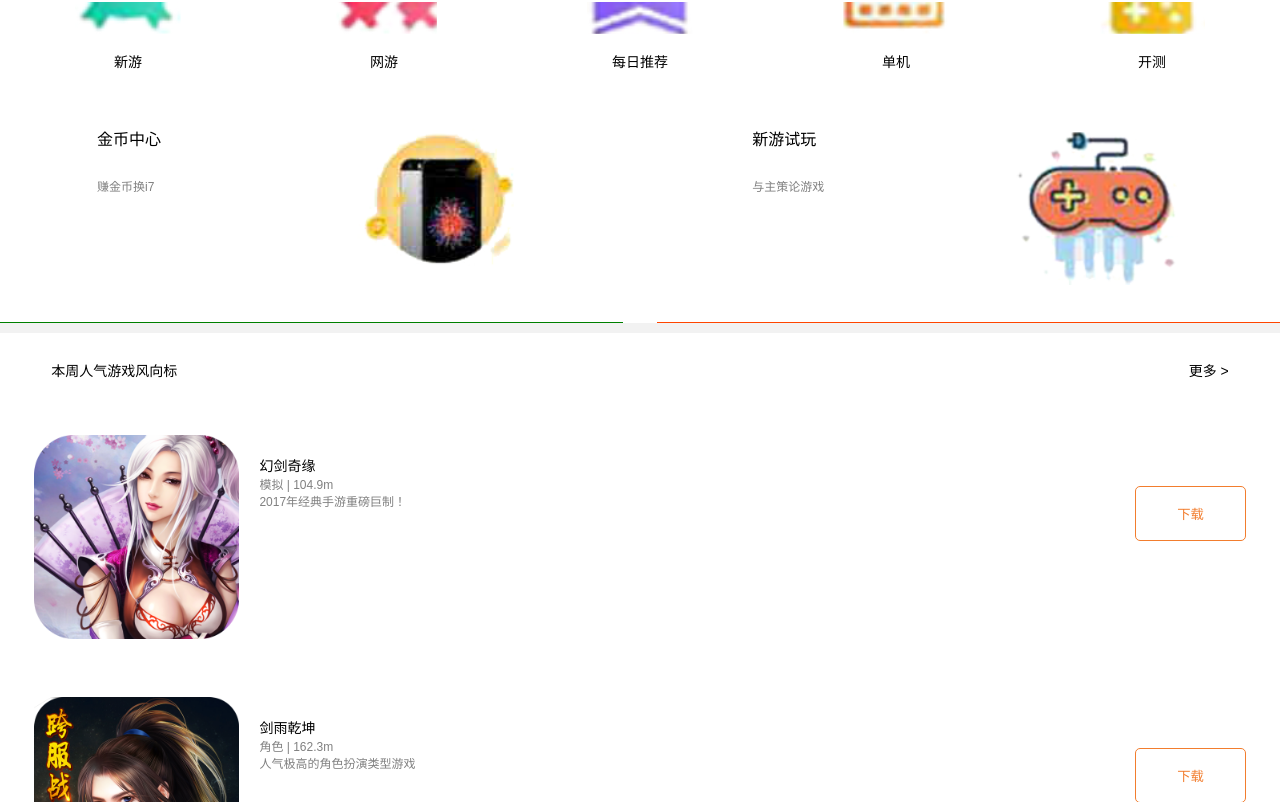
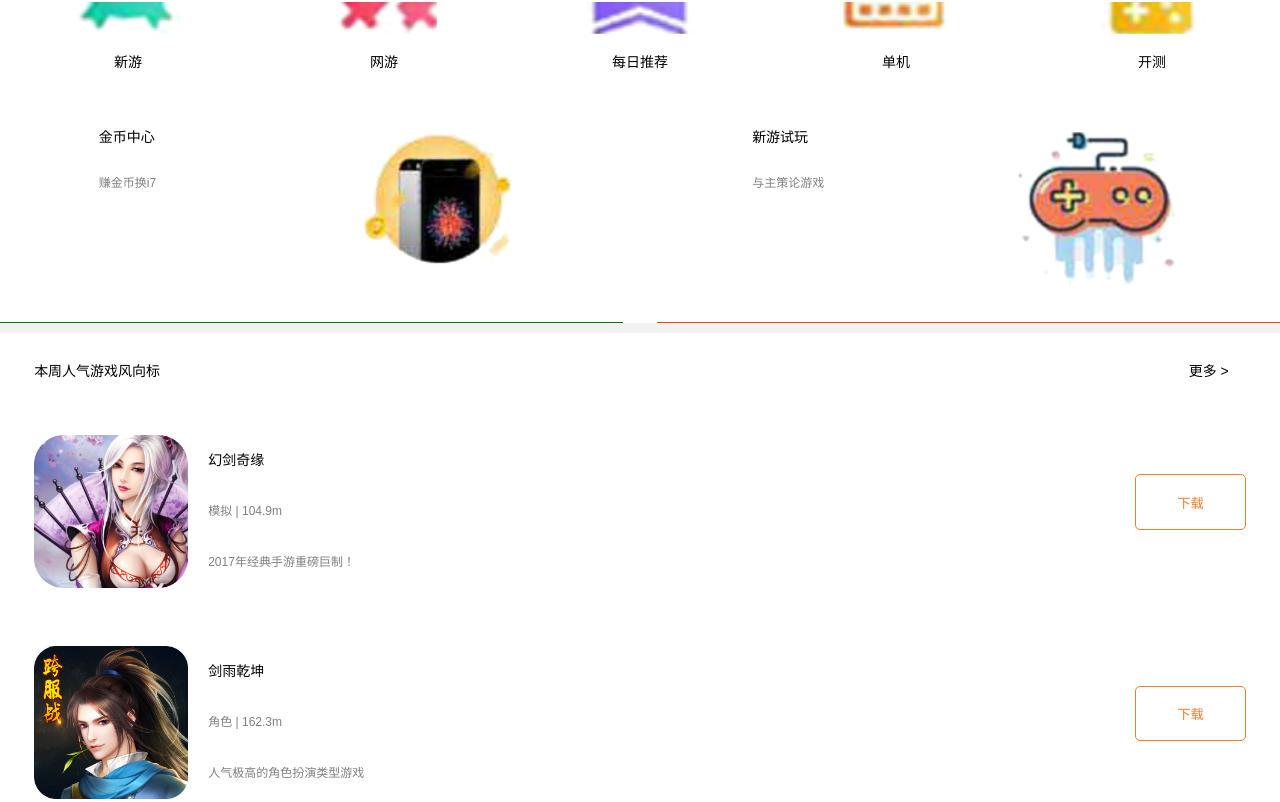
Before and after one commit to gyt95/react-game-center, a React (Create React App) app: page / in a window 1280 px wide. Shown: the part 798-1600 px from the top of the page. Built offline with nearby package versions, Linux system fonts and the light colour scheme.

Commit message:
Update README.md

```diff
--- a/src/components/Home/home.css
+++ b/src/components/Home/home.css
@@ -74,7 +74,7 @@
 }
 
 .home .card .left-card .text p, .home .card .right-card .text p {
-  font-size: 16px;
+  font-size: 14px;
 }
 
 .home .card .left-card .text span, .home .card .right-card .text span {
@@ -93,7 +93,8 @@
 }
 
 .home .game-list img {
-  width: 6rem;
+  width: 4.5rem;
+  height: 4.5rem;
 }
 
 .home .game-list .list-title {
@@ -103,7 +104,7 @@
 }
 
 .home .game-list .list-title span:first-child {
-  margin-left: 1rem;
+  margin-left: 0.5rem;
 }
 
 .home .game-list .list-title span:last-child {
@@ -122,7 +123,8 @@
 
 .home .game-list .list-details li .item-detail {
   flex: 1;
-  padding: 0.6rem;
+  padding: 0 0.6rem;
+  line-height: 1.5rem;
 }
 
 .home .game-list .list-details li .item-detail span {
@@ -132,7 +134,7 @@
 }
 
 .home .game-list .list-details li .item-btn {
-  padding-top: 1.5rem;
+  line-height: 4rem;
 }
 
 .home .game-list .list-details li .item-btn button {
--- a/src/components/Home/home.scss
+++ b/src/components/Home/home.scss
@@ -50,7 +50,7 @@
             padding-bottom: 1rem;
             .text{
                 p{
-                    font-size: 16px;
+                    font-size: 14px;
                 }
                 span{
                     color: grey;
@@ -67,13 +67,14 @@
     .game-list{
         padding-bottom: 4.5rem;
         img{
-            width: 6rem;
+            width: 4.5rem;
+            height: 4.5rem;
         }
         .list-title{
             display: flex;
             justify-content: space-between;
             padding: 0.8rem 0.5rem;
-            span:first-child{margin-left:1rem;}
+            span:first-child{margin-left:0.5rem;}
             span:last-child{margin-right:1rem;}
         }
         .list-details{
@@ -84,7 +85,8 @@
                 padding: 0.8rem 1rem;
                 .item-detail{
                     flex: 1;
-                    padding: 0.6rem;
+                    padding: 0 0.6rem;
+                    line-height: 1.5rem;
                     span{
                         display: block;
                         color: grey;
@@ -92,7 +94,8 @@
                     }
                 }
                 .item-btn{
-                    padding-top: 1.5rem;
+                    //padding-top: 1.5rem;
+                    line-height: 4rem;
                     button{
                         border: 1px solid #f27d2e;
                         color: #f27d2e;
--- a/src/components/My/my.css
+++ b/src/components/My/my.css
@@ -14,7 +14,7 @@
 
 .my-box .user-info .user-text {
   flex: 2;
-  margin-left: 1rem;
+  margin-left: 0.5rem;
 }
 
 .my-box .user-info .user-text p {
--- a/src/components/My/my.scss
+++ b/src/components/My/my.scss
@@ -11,7 +11,7 @@
         }
         .user-text{
             flex: 2;
-            margin-left: 1rem;
+            margin-left: 0.5rem;
             p{
                 line-height: 3rem;
             }
```
Also changed, not shown: 1 other file (tests, documents, lock files or other folders).
